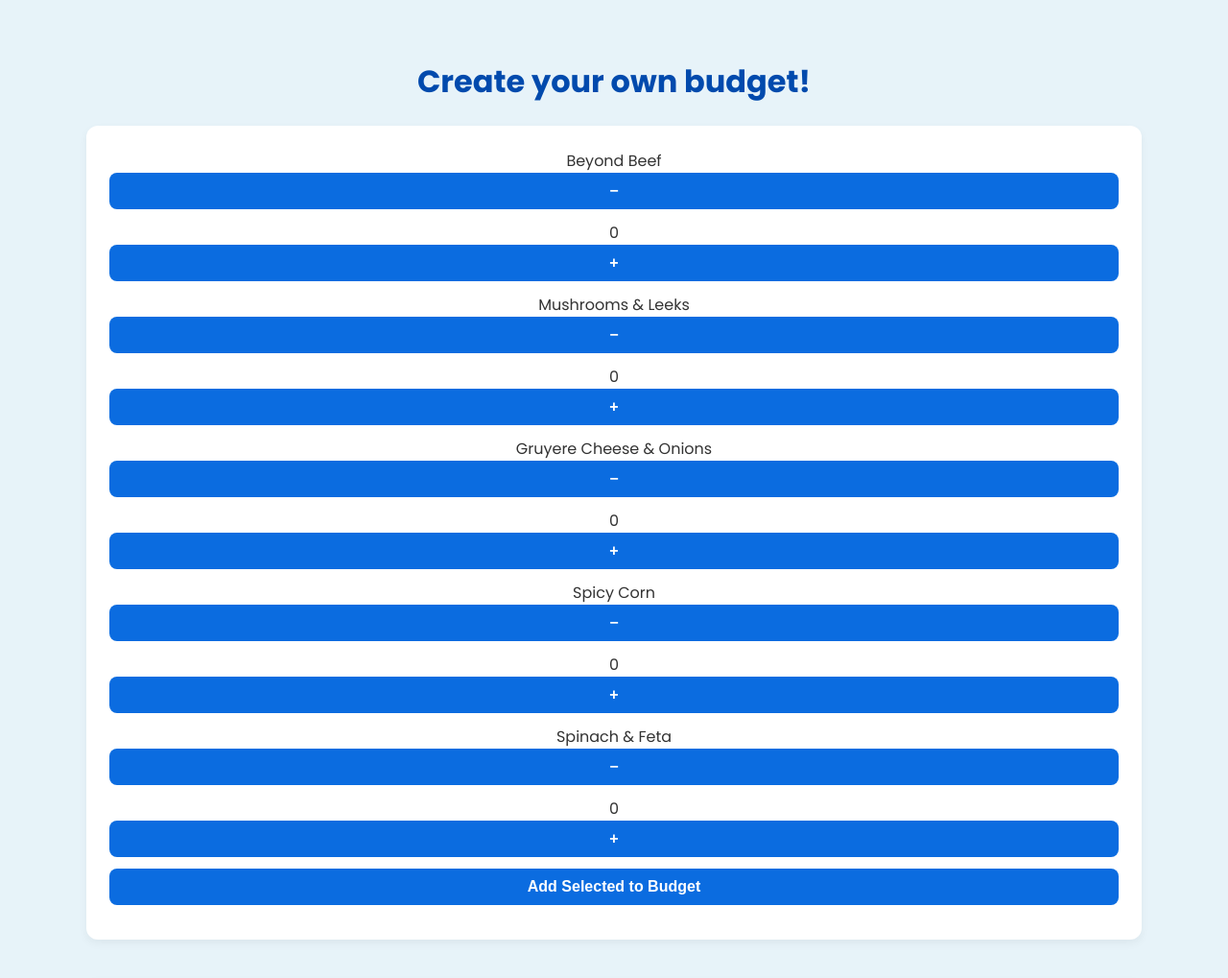
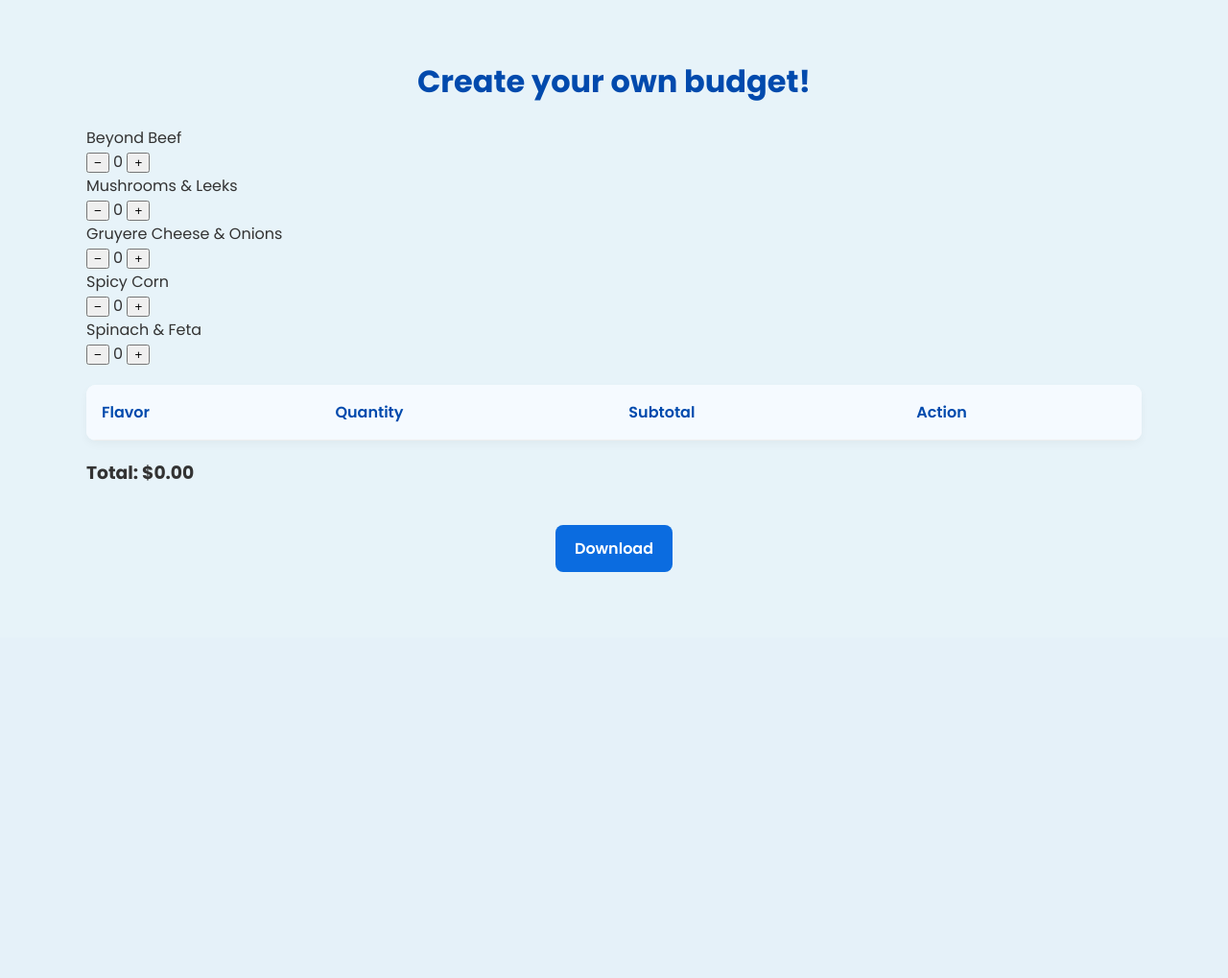
Before and after one commit to tinchogurman/flask-empanadas, a Flask app: page /presupuesto in a window 1280 px wide. Shown: the part 136-1155 px from the top of the page at 96% size. After the commit the page ends 732 px from the top, so only its background shows below. Run offline with Flask 3, Linux system fonts and the light colour scheme; lists and menus that the app fills with data are empty.

Commit message:
agrego modulo presupuestador

```diff
--- a/templates/presupuesto.html
+++ b/templates/presupuesto.html
@@ -5,56 +5,18 @@
   <h1 class="section-title">Create your own budget!</h1>
 </div>
 
-<form id="budget-form" style="text-align: center;">
-  <div class="budget-container">
-    <div class="quantity-controls">
-      <span class="flavor-label">Beyond Beef</span>
-      <div class="button-group">
-        <button type="button" onclick="changeQuantity('Beyond Beef', -1)">−</button>
-        <span id="Beyond Beef-count" class="quantity-number">0</span>
-        <button type="button" onclick="changeQuantity('Beyond Beef', 1)">+</button>
-      </div>
-    </div>
-
-    <div class="quantity-controls">
-      <span class="flavor-label">Mushrooms & Leeks</span>
-      <div class="button-group">
-        <button type="button" onclick="changeQuantity('Mushrooms & Leeks', -1)">−</button>
-        <span id="Mushrooms & Leeks-count" class="quantity-number">0</span>
-        <button type="button" onclick="changeQuantity('Mushrooms & Leeks', 1)">+</button>
-      </div>
-    </div>
-
-    <div class="quantity-controls">
-      <span class="flavor-label">Gruyere Cheese & Onions</span>
-      <div class="button-group">
-        <button type="button" onclick="changeQuantity('Gruyere Cheese & Onions', -1)">−</button>
-        <span id="Gruyere Cheese & Onions-count" class="quantity-number">0</span>
-        <button type="button" onclick="changeQuantity('Gruyere Cheese & Onions', 1)">+</button>
-      </div>
-    </div>
-
-    <div class="quantity-controls">
-      <span class="flavor-label">Spicy Corn</span>
-      <div class="button-group">
-        <button type="button" onclick="changeQuantity('Spicy Corn', -1)">−</button>
-        <span id="Spicy Corn-count" class="quantity-number">0</span>
-        <button type="button" onclick="changeQuantity('Spicy Corn', 1)">+</button>
-      </div>
-    </div>
-
-    <div class="quantity-controls">
-      <span class="flavor-label">Spinach & Feta</span>
-      <div class="button-group">
-        <button type="button" onclick="changeQuantity('Spinach & Feta', -1)">−</button>
-        <span id="Spinach & Feta-count" class="quantity-number">0</span>
-        <button type="button" onclick="changeQuantity('Spinach & Feta', 1)">+</button>
-      </div>
+<div class="budget-control">
+  {% for flavor in ["Beyond Beef", "Mushrooms & Leeks", "Gruyere Cheese & Onions", "Spicy Corn", "Spinach & Feta"] %}
+  <div class="flavor-row">
+    <span class="flavor-name">{{ flavor }}</span>
+    <div class="quantity-buttons">
+      <button type="button" onclick="modifyItem('{{ flavor }}', -1)">−</button>
+      <span id="count-{{ flavor }}">0</span>
+      <button type="button" onclick="modifyItem('{{ flavor }}', 1)">+</button>
     </div>
   </div>
-
-  <button type="button" onclick="addSelectedItems()" class="budget-add-btn">Add Selected to Budget</button>
-</form>
+  {% endfor %}
+</div>
 
 <table id="budget-table">
   <thead>
@@ -77,27 +39,17 @@
 <script>
 const unitPrice = 1.5;
 let budgetItems = [];
-const quantities = {
-  "Beyond Beef": 0,
-  "Mushrooms & Leeks": 0,
-  "Gruyere Cheese & Onions": 0,
-  "Spicy Corn": 0,
-  "Spinach & Feta": 0
-};
 
-function changeQuantity(flavor, change) {
-  quantities[flavor] = Math.max(0, quantities[flavor] + change);
-  document.getElementById(`${flavor}-count`).textContent = quantities[flavor];
-}
-
-function addSelectedItems() {
-  for (const flavor in quantities) {
-    const quantity = quantities[flavor];
-    if (quantity > 0) {
-      const subtotal = unitPrice * quantity;
-      budgetItems.push({ flavor, quantity, subtotal });
-      quantities[flavor] = 0;
-      document.getElementById(`${flavor}-count`).textContent = 0;
+function modifyItem(flavor, delta) {
+  let item = budgetItems.find(i => i.flavor === flavor);
+  if (!item && delta > 0) {
+    budgetItems.push({ flavor, quantity: 1, subtotal: unitPrice });
+  } else if (item) {
+    item.quantity += delta;
+    if (item.quantity <= 0) {
+      budgetItems = budgetItems.filter(i => i.flavor !== flavor);
+    } else {
+      item.subtotal = item.quantity * unitPrice;
     }
   }
   updateTable();
@@ -113,6 +65,7 @@ function updateTable() {
   tbody.innerHTML = '';
   let total = 0;
   budgetItems.forEach((item, index) => {
+    document.getElementById(`count-${item.flavor}`).textContent = item.quantity;
     const row = document.createElement('tr');
     row.innerHTML = `
       <td>${item.flavor}</td>
@@ -124,6 +77,13 @@ function updateTable() {
     total += item.subtotal;
   });
   document.getElementById('total').textContent = total.toFixed(2);
+  // Clear counts for removed items
+  const allFlavors = ["Beyond Beef", "Mushrooms & Leeks", "Gruyere Cheese & Onions", "Spicy Corn", "Spinach & Feta"];
+  allFlavors.forEach(f => {
+    if (!budgetItems.find(i => i.flavor === f)) {
+      document.getElementById(`count-${f}`).textContent = '0';
+    }
+  });
 }
 
 function downloadCSV() {
```
